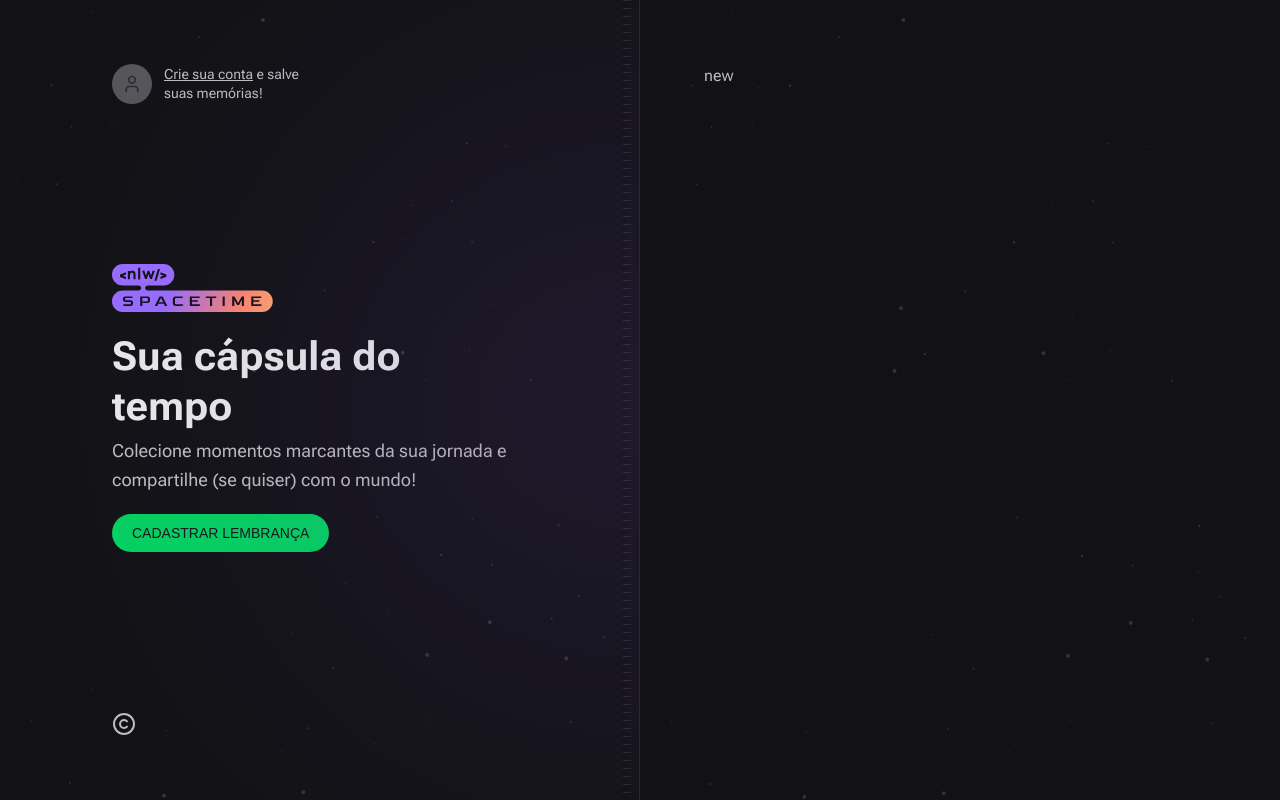
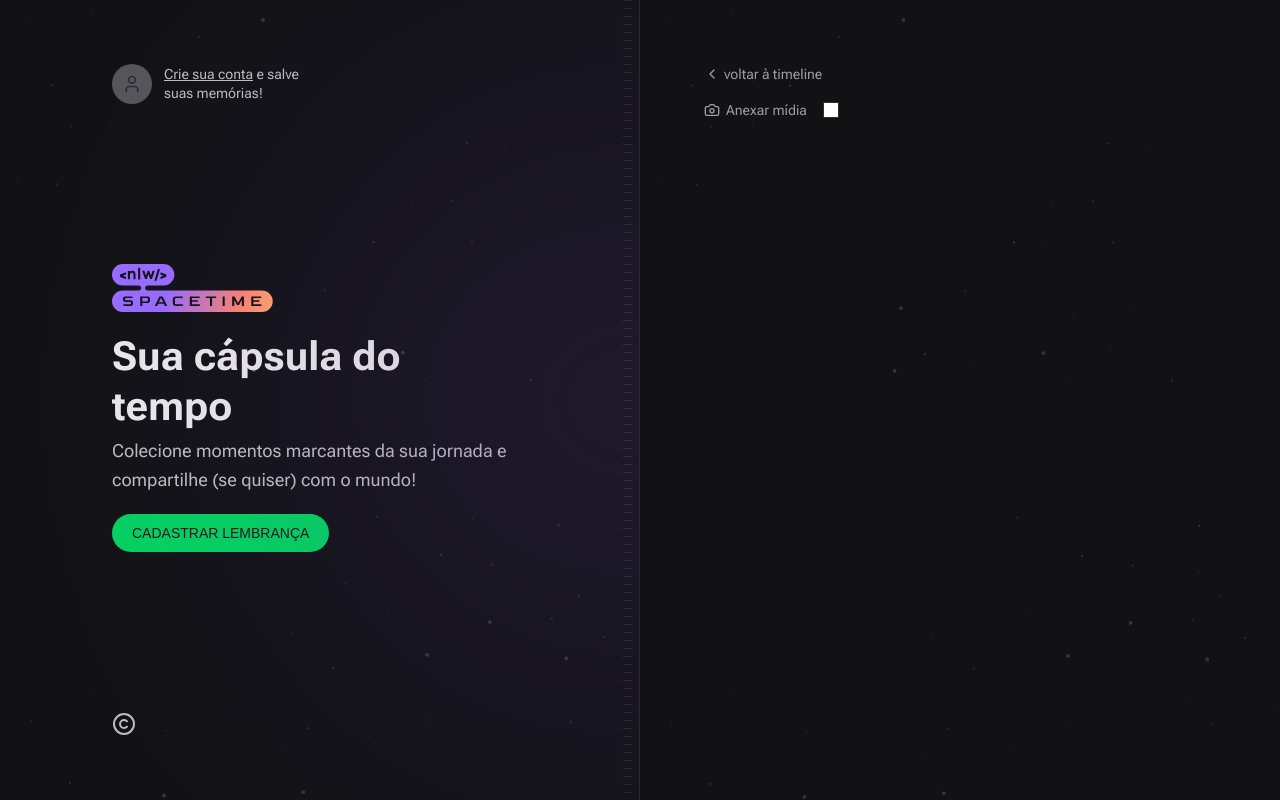
Before and after one commit to guilhermebarrosdev/nlw-spacetime, a Next.js app in the folder frontend/: page /memories/new in a window 1280 px wide. Built offline with nearby package versions, Linux system fonts and the light colour scheme; no server answers; a web font is replaced by a local one.

Commit message:
:sparkles: Add content on memories/new page.tsx

```diff
--- a/frontend/src/app/memories/new/page.tsx
+++ b/frontend/src/app/memories/new/page.tsx
@@ -1,3 +1,36 @@
+import { Camera, ChevronLeft } from 'lucide-react'
+import Link from 'next/link'
+
 export default function NewMemory() {
-  return <h1>new</h1>
+  return (
+    <div className="flex flex-1 flex-col gap-4">
+      <Link
+        href="/"
+        className="flex items-center gap-1 text-sm text-gray-200 hover:text-gray-100"
+      >
+        <ChevronLeft className="h-4 w-4" />
+        voltar à timeline
+      </Link>
+
+      <form className="flex flex-1 flex-col gap-2">
+        <div className="flex items-center gap-4">
+          <label
+            htmlFor="media"
+            className="flex cursor-pointer items-center gap-1.5 text-sm text-gray-200 hover:text-gray-100"
+          >
+            <Camera className="h-4 w-4" />
+            Anexar mídia
+          </label>
+          <label
+            htmlFor="isPublic"
+            className="flex items-center gap-1.5 text-sm text-gray-200 hover:text-gray-100"
+          >
+            <input type="checkbox" name="isPublic" id="isPublic" value="true" />
+          </label>
+        </div>
+
+        <input type="file" id="media" className="invisible" />
+      </form>
+    </div>
+  )
 }
```
